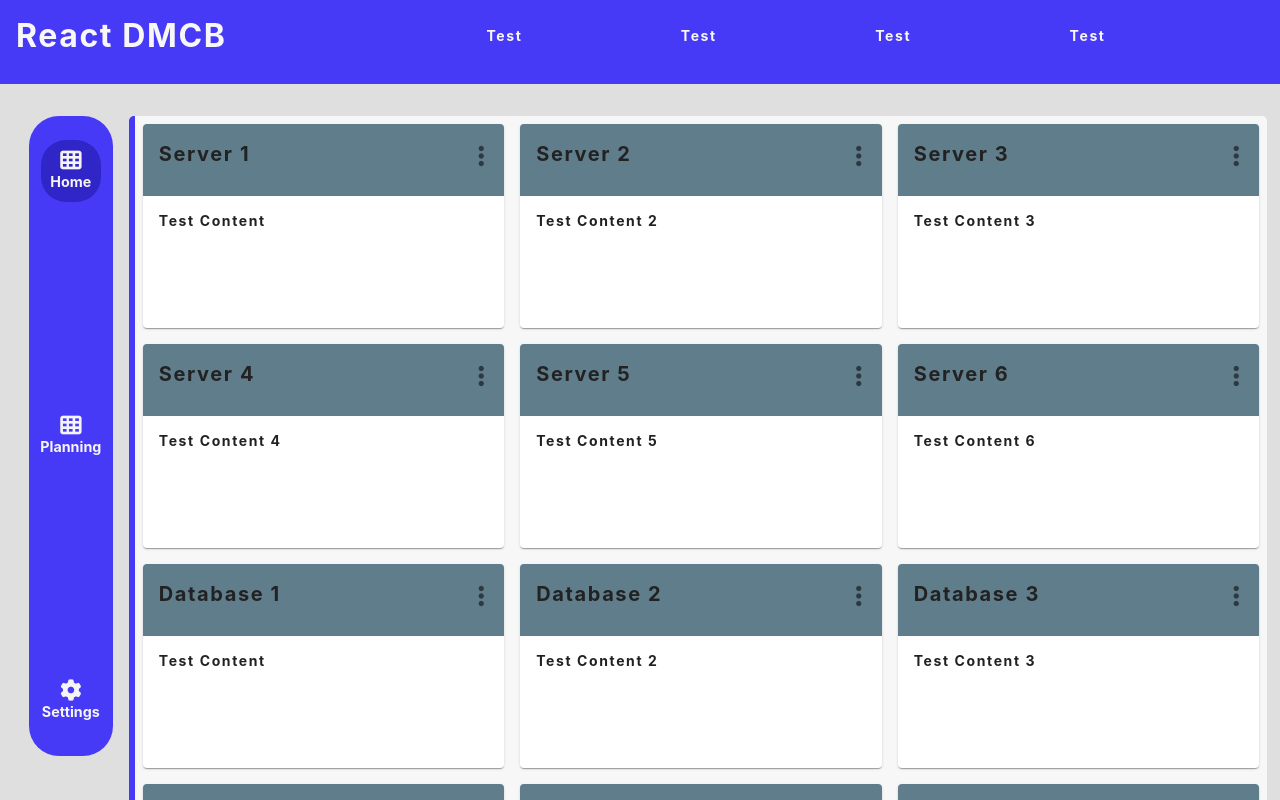
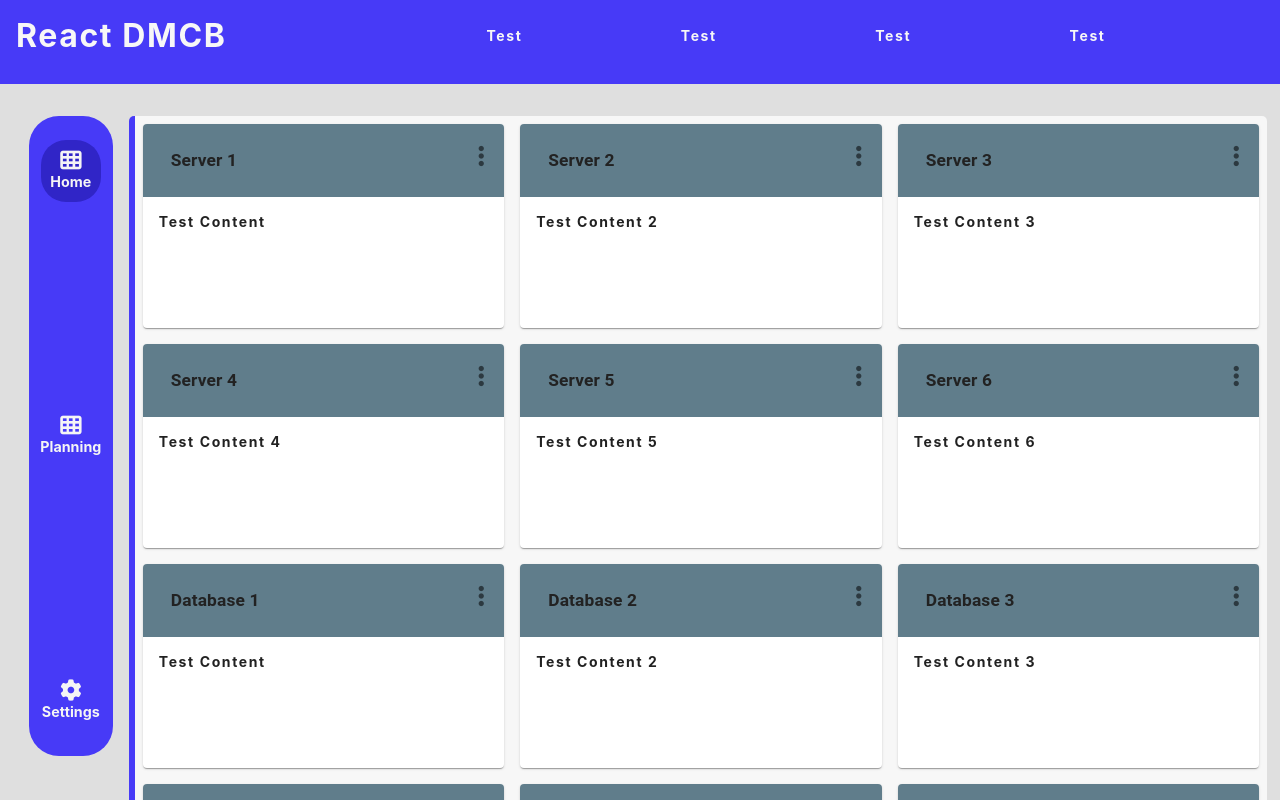
Before and after one commit to ZAnderson-281/cmdb, a React (Create React App) app: page / in a window 1280 px wide. Shown: the top 800 px of the page. Built offline with nearby package versions, Linux system fonts and the light colour scheme.

Commit message:
updated card namechange functionality

```diff
--- a/src/components/GeneralCard.js
+++ b/src/components/GeneralCard.js
@@ -6,13 +6,35 @@ import {
   IconButton,
   Collapse,
   Button,
+  InputBase,
+  withStyles,
+  fade,
 } from "@material-ui/core";
 import { CirclePicker } from "react-color";
+
+const BootstrapInput = withStyles((theme) => ({
+  root: {
+    "label + &": {
+      marginTop: theme.spacing(3),
+    },
+  },
+  input: {
+    position: "relative",
+    fontSize: "13pt",
+    fontWeight: "bold",
+    padding: "10px 12px",
+    transition: theme.transitions.create(["border-color", "box-shadow"]),
+    "&:focus": {
+      borderBottom: `3px solid #222 `,
+    },
+  },
+}))(InputBase);
 
 function GeneralCard({ cardTitle, content }) {
   const [modalIsShowing, setModalIsShowing] = useState(false);
   const [color, setColor] = useState("#607d8b");
   const [textColor, setTextColor] = useState("#222");
+  const [input, setInput] = useState(cardTitle);
 
   const toggleModal = (e) => {
     setModalIsShowing(!modalIsShowing);
@@ -26,6 +48,10 @@ function GeneralCard({ cardTitle, content }) {
   const resetColors = () => {
     setColor("#607d8b");
     setTextColor("#222");
+  };
+  const handleCardNameChange = (e) => {
+    console.log(e.target.value);
+    setInput(e.target.value);
   };
 
   return (
@@ -48,7 +74,13 @@ function GeneralCard({ cardTitle, content }) {
         <CardHeader
           className="card-header"
           style={{ backgroundColor: color, color: textColor }}
-          avatar={<h3>{cardTitle}</h3>}
+          avatar={
+            <BootstrapInput
+              value={input}
+              style={{ color: textColor }}
+              onChange={handleCardNameChange}
+            />
+          }
           action={
             <>
               <IconButton aria-label="settings" onClick={toggleModal}>
--- a/src/index.css
+++ b/src/index.css
@@ -221,3 +221,7 @@ nav {
   background-color: rgb(255, 255, 255);
   border-radius: 20px;
 }
+.title-input {
+  font-size: 24pt;
+  font-weight: bold;
+}
```
Also changed, not shown: 1 other file (tests, documents, lock files or other folders).
